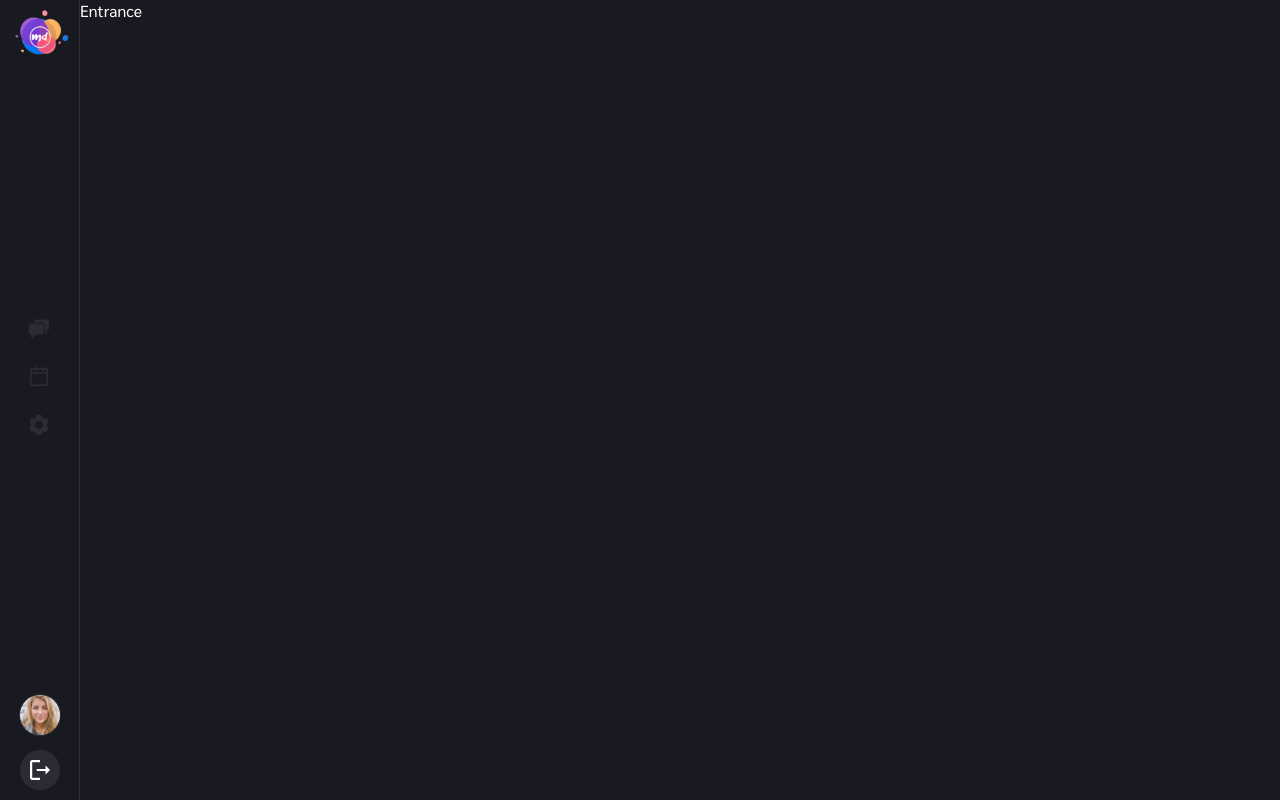
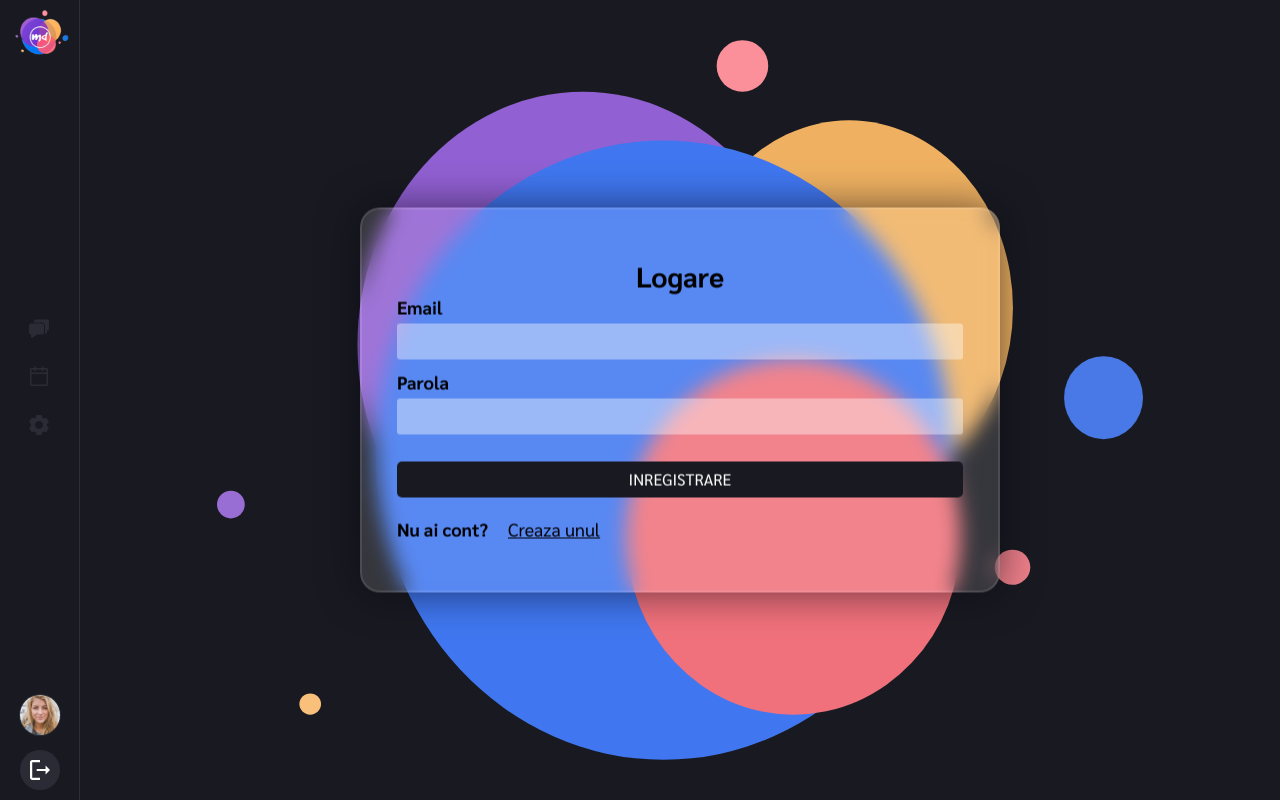
Before and after one commit to feudal/chat-md, a React (Create React App) app: page / in a window 1280 px wide. Built offline with nearby package versions, Linux system fonts and the light colour scheme; a web font is replaced by a local one.

Commit message:
added Forms Components. First page finished.

```diff
--- /dev/null
+++ b/src/components/Forms/FormRegister.js
@@ -0,0 +1,36 @@
+import React from 'react';
+import classes from './Forms.module.css';
+import {Link} from "react-router-dom";
+
+const FormRegister = (props) => {
+    return (
+        <form className={classes.form}>
+            <h2 className={classes.title}>Creare account</h2>
+            <label className={classes.label}>
+                Email
+                <input className={classes.input} type="email" />
+            </label>
+            <span className={classes.error}>Format de email invalid!</span>
+            <label className={classes.label}>
+                Parola
+                <input className={classes.input} type="password" />
+            </label>
+            <span className={classes.error}>Parola prea scurta!</span>
+            <label className={classes.label}>
+                Confirma parola
+                <input className={classes.input} type="password"/>
+            </label>
+            <span className={classes.error}>Parola nu coencide!</span>
+            <input className={classes.button} type="submit" value='Inregistrare'/>
+            <div className={classes['form-group']}>
+                <span className={classes.span}>Deja esti membru?</span>
+                <Link
+                    onClick={props.switchForm}
+                    className={classes.link}
+                    to='/'>Intra in cont</Link>
+            </div>
+        </form>
+    );
+};
+
+export default FormRegister;
--- /dev/null
+++ b/src/components/Forms/FormSignIn.js
@@ -0,0 +1,31 @@
+import React from 'react';
+import classes from './Forms.module.css';
+import {Link} from "react-router-dom";
+
+const FormSignIn = (props) => {
+    return (
+        <form className={classes.form}>
+            <h2 className={classes.title}>Logare</h2>
+            <label className={classes.label}>
+                Email
+                <input className={classes.input} type="email" />
+            </label>
+            <span className={classes.error}>Format de email invalid!</span>
+            <label className={classes.label}>
+                Parola
+                <input className={classes.input} type="password" />
+            </label>
+            <span className={classes.error}>Parola prea scurta!</span>
+            <input className={classes.button} type="submit" value='Inregistrare'/>
+            <div className={classes['form-group']}>
+                <span className={classes.span}>Nu ai cont?</span>
+                <Link
+                    onClick={props.switchForm}
+                    className={classes.link}
+                    to='/'>Creaza unul</Link>
+            </div>
+        </form>
+    );
+};
+
+export default FormSignIn;
--- /dev/null
+++ b/src/components/Forms/Forms.module.css
@@ -0,0 +1,120 @@
+.form {
+    width: 50vw;
+    position: absolute;
+    transform: translate(-50%, -50%);
+    top: 50%;
+    left: 50%;
+
+    border-radius: 20px;
+    background-color: rgba(255, 255, 255, 0.13);
+    backdrop-filter: blur(10px);
+    border: 2px solid rgba(255, 255, 255, 0.1);
+    box-shadow: 0 0 40px rgba(8, 7, 16, 0.6);
+    padding: 50px 35px;
+
+    margin: 0 auto;
+}
+
+.title {
+    color: #000;
+    text-align: center;
+    font-size: 28px;
+    line-height: 32px;
+    margin-bottom: 5px;
+}
+
+.label {
+    color: #000;
+    font-weight: bold;
+    font-size: 18px;
+    line-height: 22px;
+}
+
+.input {
+    color: #000;
+    background-color: rgba(255, 255, 255, 0.4);
+    border: 1px solid transparent;
+
+    width: 100%;
+    padding: 6px 10px;
+    margin: 5px 0 12px;
+    border-radius: 3px;
+
+    outline: none;
+    transition: all .3s;
+    font-size: 18px;
+    line-height: 22px;
+    font-weight: normal;
+}
+
+.input::placeholder {
+    color: rgba(0, 0, 0, .75);
+    color: #fff;
+    color: rgba(255, 255, 255, .4);
+}
+
+.input:focus {
+    box-shadow: 0 0 5px 1px #191A21;
+}
+
+input:-webkit-autofill,
+input:-webkit-autofill:hover,
+input:-webkit-autofill:focus,
+input:-webkit-autofill:active {
+    -webkit-box-shadow: 0 0 0 30px rgba(200, 200, 200, 0.45) inset !important;
+}
+
+.input--error {
+    border: 1px solid #ff4f00;
+    box-shadow: 0 0 3px 3px #ff4f0050, 0 0 0 30px #ff4f0033 inset;
+}
+
+.button {
+    cursor: pointer;
+    text-transform: uppercase;
+    font-size: 16px;
+    line-height: 20px;
+    width: 100%;
+    text-align: center;
+    border-radius: 5px;
+    padding: 8px;
+    background: #191A21;
+    color: #fff;
+    margin-top: 15px;
+
+    transition: all .3s;
+}
+
+.button:hover {
+    background: #000;
+}
+
+.form-group {
+    margin-top: 20px;
+}
+
+.span {
+    color: #000;
+    font-weight: bold;
+    font-size: 18px;
+    margin-right: 20px;
+}
+
+.link {
+    color: #000;
+    font-size: 18px;
+    text-decoration: underline;
+}
+
+.link:hover {
+    text-decoration: none;
+}
+
+.error {
+    /*display: block;*/
+    display: none;
+    font-weight: bold;
+    color: #6d0000;
+    position: relative;
+    top: -5px;
+}
--- a/src/components/decoration/Bubbles/Bubbles.module.css
+++ b/src/components/decoration/Bubbles/Bubbles.module.css
@@ -1,8 +1,8 @@
 .bubbles {
     position: absolute;
     z-index: 0;
-    top: 10vh;
-    height: 80vh;
+    top: 5vh;
+    height: 90vh;
     width: 100%;
     background: url('../../../assets/img/bubbles.svg') no-repeat center center;
     background-size: contain;
--- a/src/index.css
+++ b/src/index.css
@@ -4,6 +4,18 @@
   margin: 0;
   padding: 0;
   box-sizing: border-box;
+
+  font-family: 'Sarabun', sans-serif;
+  /*font-family: 'Sahitya', serif;*/
+  /*font-family: 'Sirin Stencil', cursive;*/
+}
+
+button {
+  border: 0;
+}
+
+input {
+  border: 0;
 }
 
 li {
@@ -13,9 +25,3 @@ li {
 a {
   text-decoration: none;
 }
-
-main {
-  /*font-family: 'Sahitya', serif;*/
-  /*font-family: 'Sirin Stencil', cursive;*/
-  font-family: 'Sarabun', sans-serif;
-}
--- a/src/pages/Entrance.js
+++ b/src/pages/Entrance.js
@@ -1,9 +1,19 @@
-import React from 'react';
+import React, {useState} from 'react';
+import Bubbles from "../components/decoration/Bubbles/Bubbles";
+import FormRegister from "../components/Forms/FormRegister.js";
+import FormSignIn from '../components/Forms/FormSignIn.js';
 
 const Entrance = () => {
+    const [isLoginForm, setIsLoginForm] = useState(true);
+
+    const onSwitchFormHandler = () => {
+        setIsLoginForm(!isLoginForm);
+    }
     return (
         <div>
-            Entrance
+            <Bubbles/>
+            {isLoginForm && <FormSignIn switchForm={onSwitchFormHandler}/>}
+            {!isLoginForm && <FormRegister switchForm={onSwitchFormHandler}/>}
         </div>
     );
 };
```
